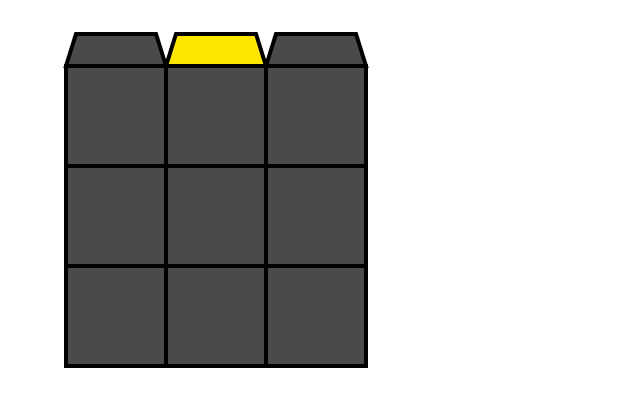
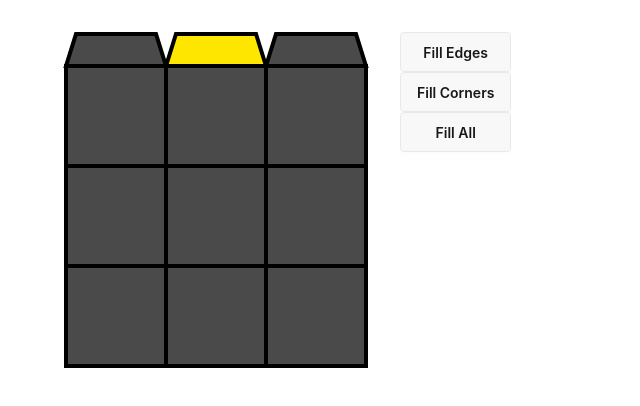
Before and after one commit to luiz734/rubiks-gem, a Svelte app: page / in a window 1280 px wide. Shown: the top 406 px of the page, without its empty margins (0-640 px from the left). Built offline with nearby package versions, Linux system fonts and the light colour scheme.

Commit message:
Add fill all edges button

```diff
--- a/src/App.svelte
+++ b/src/App.svelte
@@ -1,12 +1,25 @@
 <script lang="ts">
-  import { Skull } from '@lucide/svelte';
-  import svelteLogo from './assets/svelte.svg'
-  import RubikFace from "./lib/RubikFace.svelte";
+    import {Skull} from '@lucide/svelte';
+    import svelteLogo from './assets/svelte.svg'
+    import RubikFace from "./lib/RubikFace.svelte";
+    import FacesButtons from "./lib/FacesButtons.svelte";
+    import {AdjacentFacets, FrontFace, RubiksCube} from "./lib/models/RubiksCube.svelte";
 
-  let x = 20;
+    let topSide: AdjacentFacets = new AdjacentFacets("top", [0, 1, 0]);
+    let rightSide: AdjacentFacets = new AdjacentFacets("right", [0, 0, 0]);
+    let bottomSide: AdjacentFacets = new AdjacentFacets("bottom", [0, 0, 0]);
+    let leftSide: AdjacentFacets = new AdjacentFacets("left", [0, 0, 0]);
+
+    let frontSide: FrontFace = new FrontFace([0, 0, 0, 0, 0, 0, 0, 0, 0]);
+
+    let rubiksCube = $state(
+        new RubiksCube(frontSide, topSide, rightSide, bottomSide, leftSide)
+    );
+
 
 </script>
 
-<div id="app">
-  <RubikFace/>
+<div class="flex flex-row p-8" id="app">
+    <RubikFace rubiksCube={rubiksCube}/>
+    <FacesButtons rubiksCube={rubiksCube}/>
 </div>
--- /dev/null
+++ b/src/lib/FacesButtons.svelte
@@ -0,0 +1,21 @@
+<script lang="ts">
+
+    import {RubiksCube} from "./models/RubiksCube.svelte";
+    import {RubiksConstants} from "./models/RubiksConstants";
+
+    type Props = {
+        rubiksCube: RubiksCube
+    }
+    let {rubiksCube}: Props = $props();
+
+    function onFillEdgesPressed() {
+        let valueToFill: 0|1 = rubiksCube.allEdgesFilled() ? 0 : 1;
+        rubiksCube.setAllEdges(valueToFill);
+    }
+</script>
+
+<div class="flex flex-col">
+    <button class="btn" onclick={onFillEdgesPressed}> Fill Edges </button>
+    <button class="btn"> Fill Corners </button>
+    <button class="btn"> Fill All </button>
+</div>
--- a/src/lib/RubikFace.svelte
+++ b/src/lib/RubikFace.svelte
@@ -1,21 +1,17 @@
 <script lang="ts">
-    import {RubiksCube, AdjacentFacets, FrontFace} from "./models/RubiksCube.svelte.js";
+
     import {RubiksConstants} from "./models/RubiksConstants";
     import AdjacentFace from "./AdjacentFace.svelte";
+    import {RubiksCube} from "./models/RubiksCube.svelte";
 
-    let topSide: AdjacentFacets = new AdjacentFacets("top", [0, 1, 0]);
-    let rightSide: AdjacentFacets = new AdjacentFacets("right", [0, 0, 0]);
-    let bottomSide: AdjacentFacets = new AdjacentFacets("bottom", [0, 0, 0]);
-    let leftSide: AdjacentFacets = new AdjacentFacets("left", [0, 0, 0]);
-    let frontSide: FrontFace = new FrontFace([0, 0, 0, 0, 0, 0, 0, 0, 0]);
-
-    let rubiksCube = $state(
-        new RubiksCube(frontSide, topSide, rightSide, bottomSide, leftSide)
-    );
+    type Props = {
+        rubiksCube: RubiksCube
+    }
+    let {rubiksCube = $bindable()}: Props = $props();
 
 </script>
 
-<div class="p-8">
+<div class="">
     <svg height={RubiksConstants.ViewportSize}
          viewBox="0 0 {RubiksConstants.ViewportSize} {RubiksConstants.ViewportSize}"
          width={RubiksConstants.ViewportSize}>
@@ -43,6 +39,6 @@
             </g>
         {/each}
 
-                <AdjacentFace face={topSide} />
+                <AdjacentFace face={rubiksCube.adjacentTop} />
     </svg>
 </div>
--- a/src/lib/models/RubiksCube.svelte.ts
+++ b/src/lib/models/RubiksCube.svelte.ts
@@ -1,6 +1,7 @@
 export type SideLocation = 'top' | 'right' | 'bottom' | 'left';
 
 export class RubiksCube {
+
     constructor(
         public frontFace: FrontFace,
 
@@ -20,6 +21,22 @@ export class RubiksCube {
 
     public toggleFace(faceIndex: number): void {
         this.frontFace.toggleValue(faceIndex);
+    }
+
+    setAllEdges(value: (0|1)) {
+        let newState = this.frontFace.values;
+        newState[1] = value;
+        newState[3] = value;
+        newState[5] = value;
+        newState[7] = value;
+
+        this.frontFace.values = newState;
+    }
+    allEdgesFilled(): boolean {
+        return this.frontFace.values[1] == 1
+            && this.frontFace.values[3] == 1
+            && this.frontFace.values[5] == 1
+            && this.frontFace.values[7] == 1;
     }
 }
 
```
